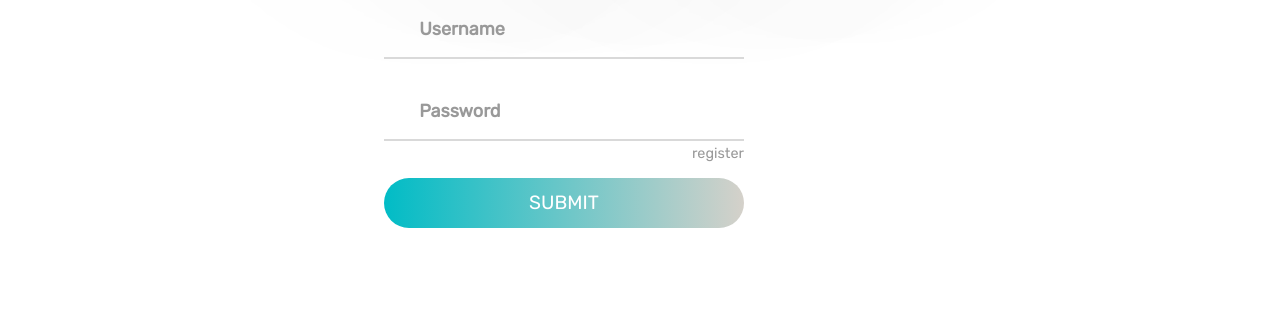
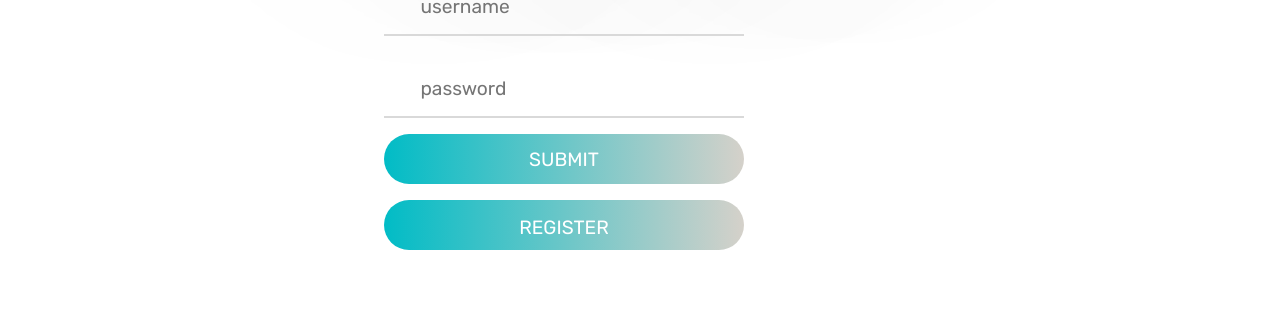
Before and after one commit to Vuong034/Bubble_bank, a plain HTML site: page index.html in a window 1280 px wide. Shown: the part 469-800 px from the top of the page. Drawn offline with Linux system fonts and the light colour scheme; some icons are missing.

Commit message:
working: login placeholder text, register btn

```diff
--- a/index.html
+++ b/index.html
@@ -32,21 +32,21 @@
 						<i class="fas fa-user"></i>
 					</div>
 					<div class="div">
-						<h5>Username</h5><input class="input" name="user" type="text">
+						<input class="input" name="user" type="text"  placeholder="username">
 					</div>
-				</div><!--  Under construction-->
+				</div><!-- password system under construction-->
                 <div class="input-div pass">
                    <div class="i">
                         <i class="fas fa-lock"></i>
                    </div>
                    <div class="div">
-                        <h5>Password </h5>
-                        <input type="password" class="input" >
+                        <input type="password" class="input" name="password" placeholder="password">
                    </div>
                 </div>
+               <input class="btn" type="submit" value="submit">
+               <a class="btn center" href="register.html" >register</a>
+         </form>
 
-				<a href="register.html">register</a> <input class="btn" type="submit" value="submit">
-			</form>
 		</div>
 	</div>
 </body>
--- a/resources/css/main.css
+++ b/resources/css/main.css
@@ -9,12 +9,9 @@ body{
     overflow: hidden;
 }
 
-.wave{
-	position: fixed;
-	top: 0;
-	left: 0;
-	height: 5%;
-  width: 5%
+.center {
+	padding-top: 1rem;
+	text-align: center;
 }
 
 .container{
@@ -177,8 +174,9 @@ form{
 }
 
 a{
+
 	display: block;
-	text-align: right;
+	text-align: relative;
 	text-decoration: none;
 	color: #999;
 	font-size: 0.9rem;
@@ -188,6 +186,7 @@ a{
 a:hover{
 	color:#005b7c;
 }
+
 
 .btn{
 	display: block;
@@ -214,7 +213,7 @@ a:hover{
 
 @media screen and (max-width: 768px){
   .content h1{
-    fontsize: 250%;
+    font-size: 250%;
   }
 
 	.container{
```
Also changed, not shown: ReadMe.txt.
